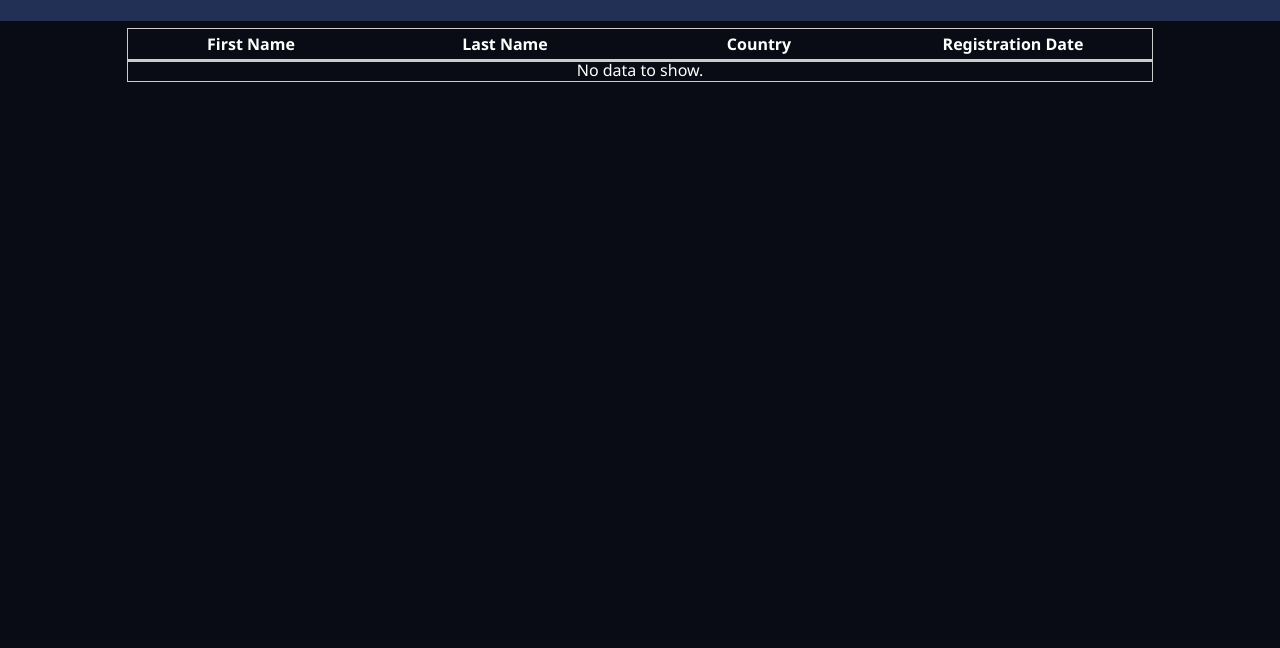
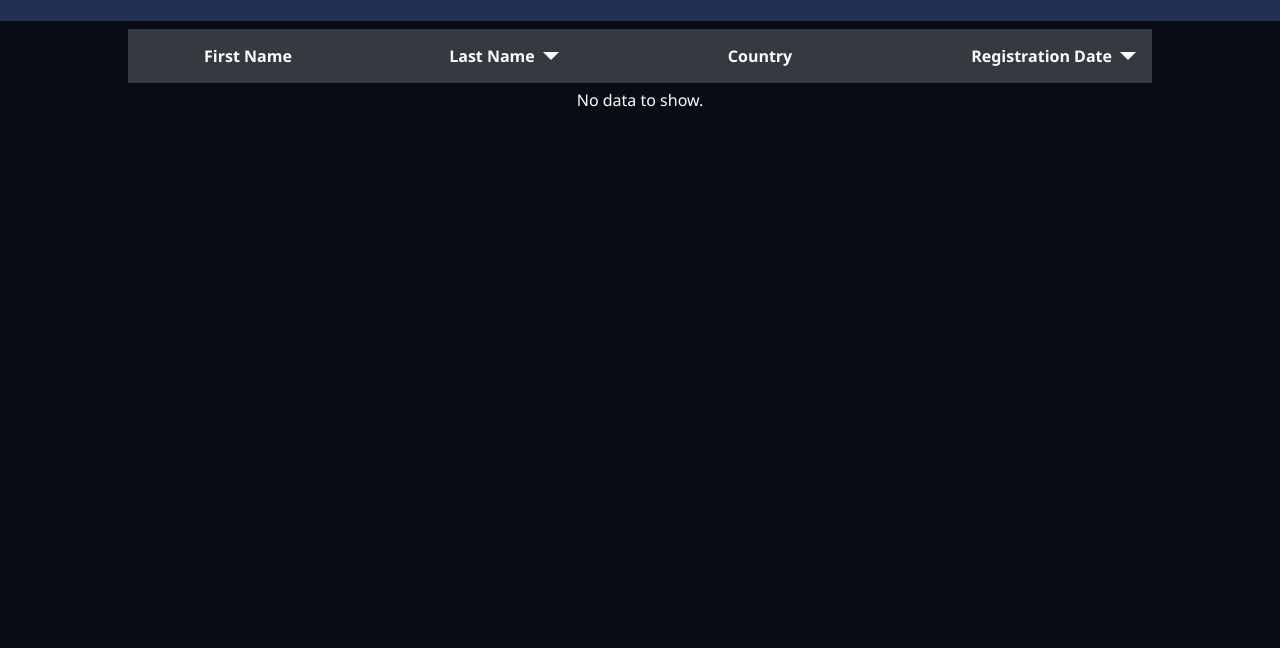
Before and after one commit to 238SAMIxD/profil-software-internship, a plain HTML site: page src/table.html in a window 1280 px wide. Shown: the part 152-800 px from the top of the page. Drawn offline with Linux system fonts and the light colour scheme.

Commit message:
table styled
Added new styles to the table and created placeholder for sorting.

```diff
--- a/src/assets/css/style.css
+++ b/src/assets/css/style.css
@@ -12,6 +12,7 @@
     --accent-clr: #ccc;
     --btn-bg-clr: #026e00;
     --btn-bg-hover-clr: #43853d;
+    --table-bg-clr: #343a40;
 }
 
 body {
@@ -351,7 +352,6 @@ h2 {
     bottom: calc(100% + 0.3rem);
     left: 1rem;
     width: 0;
-    height: 0;
     border-left: var(--border-width) solid transparent;
     border-right: var(--border-width) solid transparent;
     border-top: var(--border-width) solid var(--primary-bg-clr);
@@ -409,8 +409,7 @@ h2 {
     align-items: center;
     width: inherit;
     padding: 0.25rem;
-    outline: 1px solid var(--accent-clr);
-    border-radius: 0.5rem;
+    /* outline: 1px solid var(--accent-clr); */
     transition: background-color 200ms ease-in-out;
 }
 
@@ -419,25 +418,17 @@ h2 {
     justify-content: space-between;
     width: inherit;
     padding-inline-end: 1rem;
+    padding-block: 1rem;
+    background-color: var(--table-bg-clr);
     text-align: center;
+    margin-block-end: 0.25rem;
+    transition: background-color 200ms ease-in-out;
     position: relative;
-    transition: background-color 200ms ease-in-out;
 }
 
 .table-row > div::before {
     content: attr(data-label);
     padding-inline-start: 1rem;
-}
-
-.table-row > div::after {
-    content: '';
-    position: absolute;
-    top: 100%;
-    left: 0;
-    width: 100%;
-    height: 1px;
-    background-color: var(--accent-clr);
-    z-index: 1;
 }
 
 .table-row > div:last-child::after {
@@ -448,7 +439,44 @@ h2 {
     background-color: var(--secondary-bg-clr);
 }
 
-@media screen and (min-width: 600px) {
+.container-table__header-item.table-lastName,
+.container-table__header-item.table-registrationDate {
+    cursor: pointer;
+    isolation: isolate;
+}
+
+.container-table__header-item.table-lastName::after,
+.container-table__header-item.table-registrationDate::after {
+    --border-width: 0.5rem;
+    content: '';
+    width: 0;
+    margin-block: auto;
+    margin-inline-start: var(--border-width);
+    border-left: var(--border-width) solid transparent;
+    border-right: var(--border-width) solid transparent;
+    border-top: var(--border-width) solid var(--secondary-clr);
+    transition: transform 100ms ease-in-out;
+}
+
+.container-table__header-checkbox {
+    display: none;
+}
+
+.lastName-checkbox:checked ~ .table-lastName::after {
+    transform: rotate(-180deg);
+}
+
+.registrationDate-checkbox:checked ~ .table-registrationDate::after {
+    transform: rotate(-180deg);
+}
+
+.container-table__header-item__label {
+    position: absolute;
+    inset: 0;
+    cursor: pointer;
+}
+
+@media screen and (min-width: 800px) {
     .navbar-label {
         display: none;
     }
@@ -545,20 +573,21 @@ h2 {
     .container-table {
         gap: 0;
         width: 80vw;
-        outline: 1px solid var(--accent-clr);
+    }
+
+    .table-row {
+        flex-direction: row;
+        position: relative;
+        transition: opacity 400ms ease-in-out;
+        padding: 0;
+        margin-block-end: 0.25rem;
     }
 
     .container-table__header {
         position: initial;
         top: unset;
         left: unset;
-    }
-
-    .table-row {
-        flex-direction: row;
-        outline: unset;
-        position: relative;
-        border-radius: 0;
+        margin-block-end: 0.35rem;
     }
 
     .table-row > div::before,
@@ -566,39 +595,30 @@ h2 {
         content: unset;
     }
 
-    .table-row::after {
-        content: '';
-        position: absolute;
-        top: 100%;
-        left: 0;
-        width: 100%;
-        height: 1px;
-        background-color: var(--accent-clr);
-        z-index: 1;
+    .table-row > div {
+        justify-content: center;
+        margin: 0;
     }
 
-    .container-table__header::after {
-        height: 3px;
+    .table-row:first-child > div:hover {
+        background-color: var(--table-bg-clr);
     }
 
-    .table-row:nth-child(even) {
-        background-color: var(--secondary-bg-clr);
-    }
-
-    .table-row:not(:first-child):hover {
-        background-color: #1c212f;
-    }
-
-    .table-row:nth-child(even):hover {
+    .table-row:not(:first-child):hover > div {
         background-color: #35426a;
     }
 
-    .table-row > div {
-        justify-content: center;
+    .table-row:not(:first-child) > div:hover {
+        opacity: 0.85;
     }
 
-    .table-row > div:hover {
-        background-color: initial;
+    .table-row > div:first-child {
+        justify-content: start;
+        padding-inline-start: 1rem;
+    }
+
+    .table-row > div:last-child {
+        justify-content: end;
     }
 }
 
--- a/src/table.html
+++ b/src/table.html
@@ -27,10 +27,12 @@
     <div class="container">
         <div class="container-table">
             <div class="container-table__header table-row">
-                <div class="container-table__header table-firstName">First Name</div>
-                <div class="container-table__header table-lastName">Last Name</div>
-                <div class="container-table__header table-country">Country</div>
-                <div class="container-table__header table-registrationDate">Registration Date</div>
+                <input type="checkbox" class="container-table__header-checkbox registrationDate-checkbox" id="registrationDate-checkbox">
+                <input type="checkbox" class="container-table__header-checkbox lastName-checkbox" id="lastName-checkbox">
+                <div class="container-table__header-item table-firstName">First Name</div>
+                <div class="container-table__header-item table-lastName"><label for="lastName-checkbox" class="container-table__header-item__label"></label>Last Name</div>
+                <div class="container-table__header-item table-country">Country</div>
+                <div class="container-table__header-item table-registrationDate"><label for="registrationDate-checkbox" class="container-table__header-item__label"></label>Registration Date</div>
             </div>
         </div>
     </div>
```
